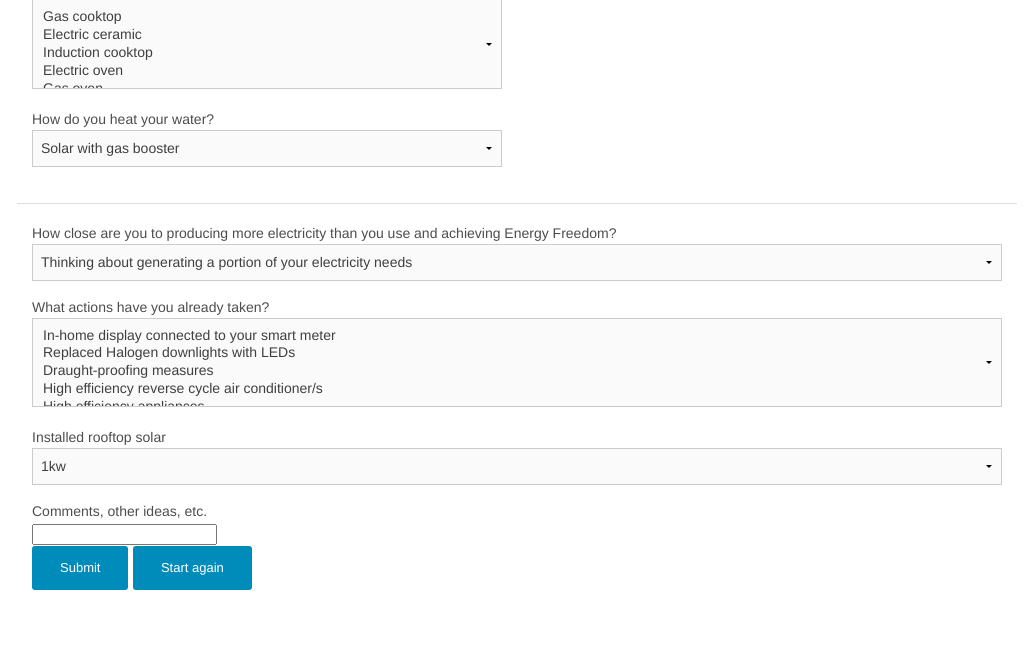
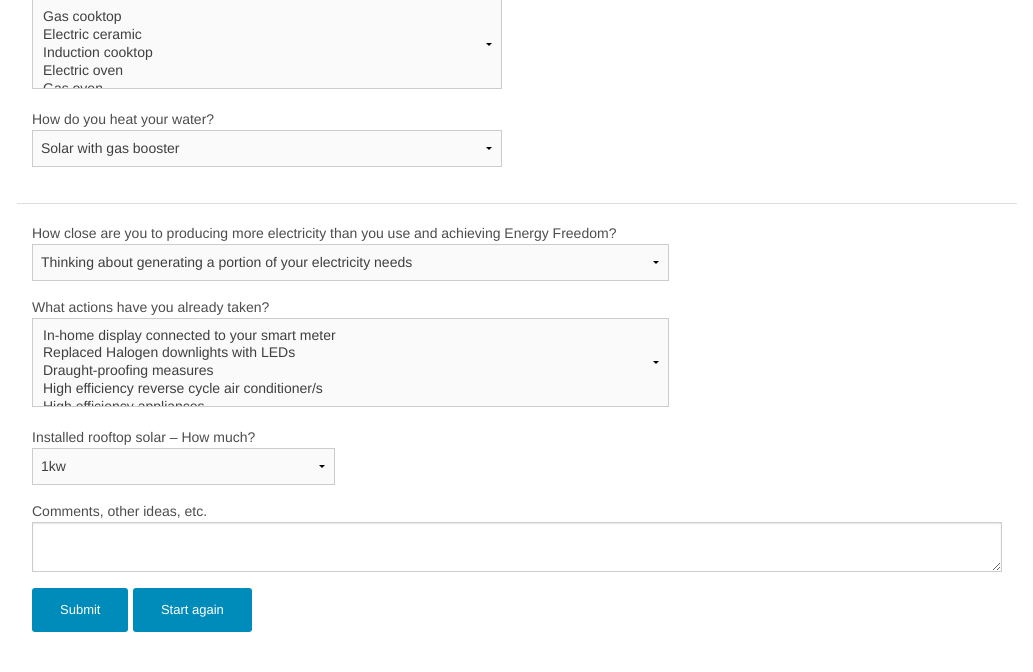
Before and after one commit to claudinec/energyfreedom-pledge, a PHP site: template views/pledge.twig in a window 1280 px wide. Shown: the part 2017-2689 px from the top of the page, without its empty margins (123-1156 px from the left). Before the commit the page ends 2607 px from the top, so only its background shows below. Run offline with PHP 8.4, Linux system fonts and the light colour scheme; the template is opened without the code that fills it, so the values that code supplies are empty; some libraries are stand-ins or nearby versions.

Commit message:
Fixed form elements.

```diff
--- a/views/pledge.twig
+++ b/views/pledge.twig
@@ -333,7 +333,7 @@
 
       <hr>
 
-      <div class="large-12 columns">
+      <div class="large-8 medium-8 columns">
         <label>How close are you to producing more electricity than you use and achieving Energy Freedom?</label>
         <select>
           <option {% if energy_production=="Thinking about generating a portion of your electricity needs" %} selected="true" {% endif %}>Thinking about generating a portion of your electricity needs</option>
@@ -346,7 +346,7 @@
     </div>
 
     <div class="row">
-      <div class="large-12 columns">
+      <div class="large-8 medium-8 columns">
         <label>What actions have you already taken?</label>
         <select multiple="true">
           <option {% if action_display == true %} selected="true" {% endif %} >In-home display connected to your smart meter</option>
@@ -361,8 +361,8 @@
       </div>
     </div>
     <div class="row">
-      <div class="large-12 columns">
-        <label>Installed rooftop solar</label>
+      <div class="large-4 medium-4 columns">
+        <label>Installed rooftop solar &ndash; How much?</label>
         <select>
           <option {% if action_solar == "1kw" %} selected="true" {% endif %} >1kw</option>
           <option {% if action_solar == "1.5kw" %} selected="true" {% endif %} >1.5kw</option>
@@ -381,7 +381,7 @@
     <div class="row">
       <div class="large-12 columns">
         <label>Comments, other ideas, etc.</label>
-        <input {% if volunteer_signup_content is defined %} value="{{ volunteer_signup_content }}" {% endif %} >
+        <textarea> {% if volunteer_signup_content is defined %} {{ volunteer_signup_content }} {% endif %} </textarea>
       </div>
     </div>
 
```
